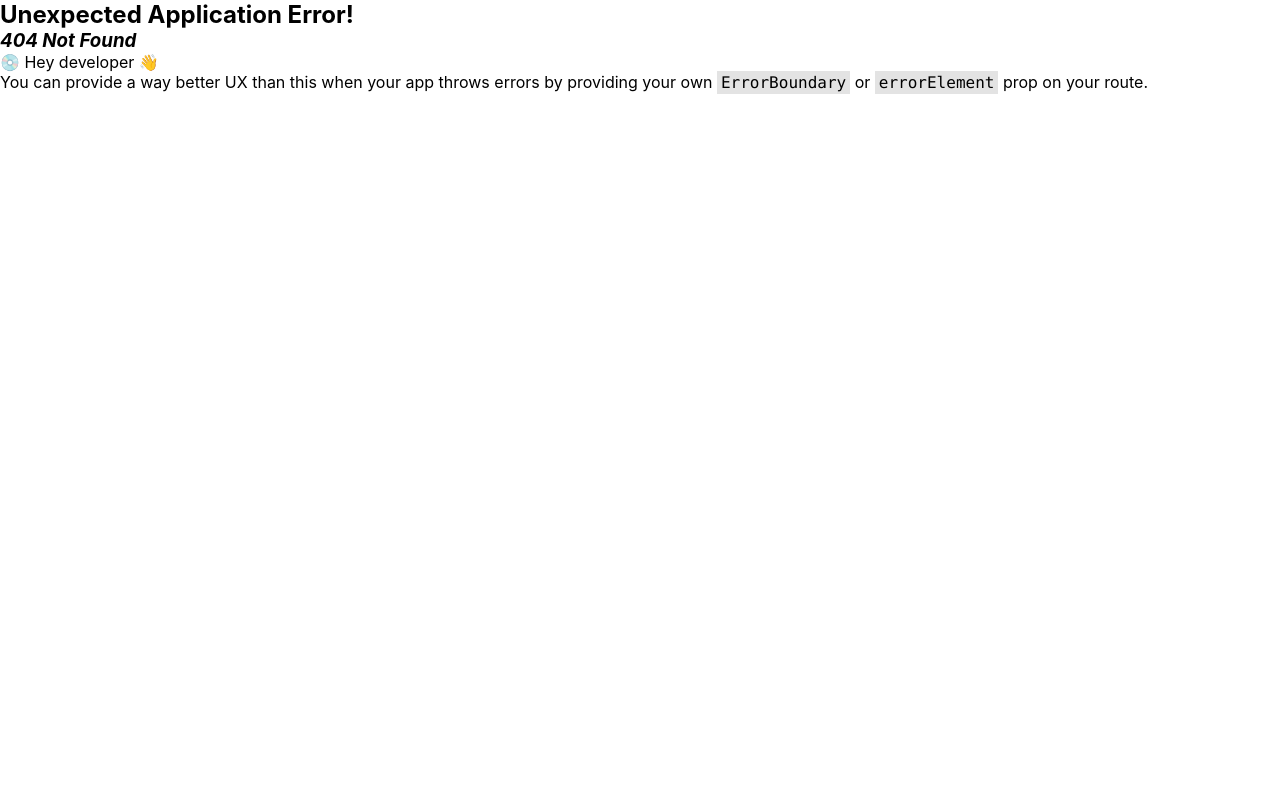
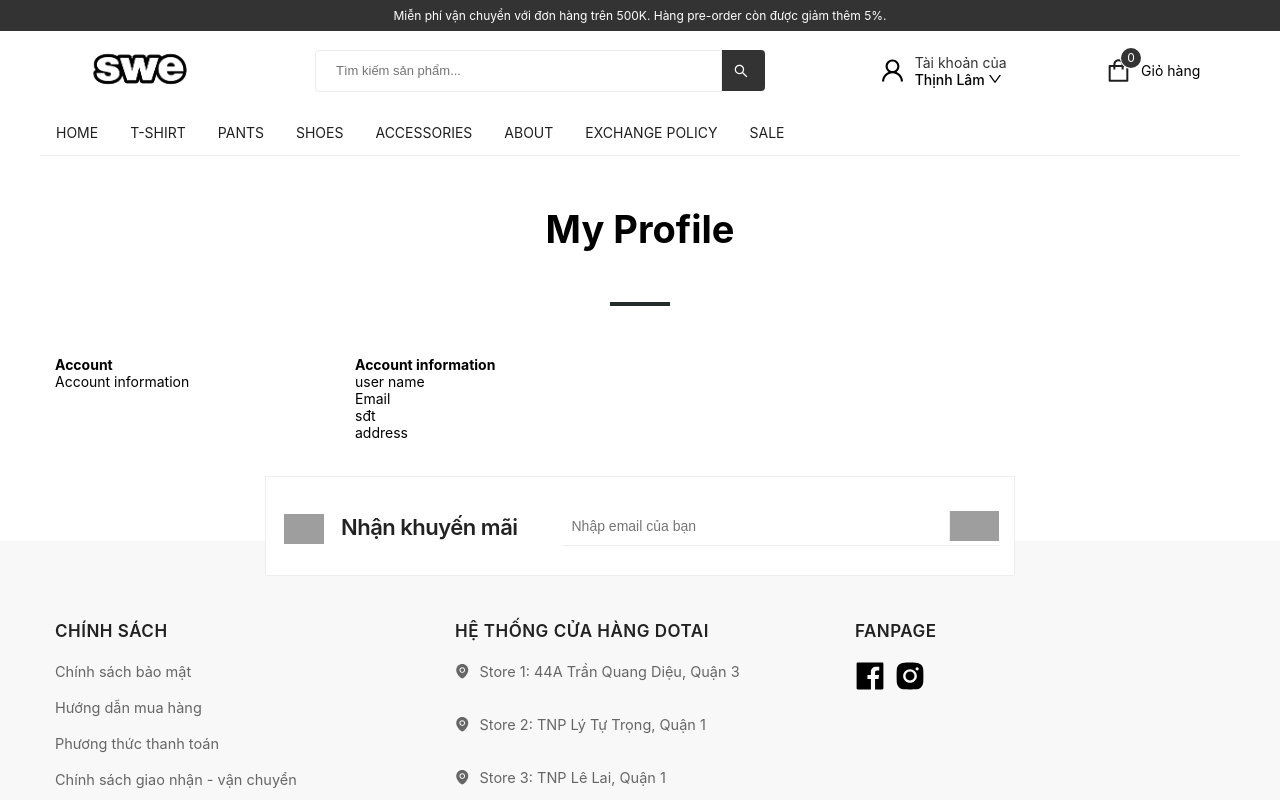
Before and after one commit to dkhannh26/SDN_FE_Group2, a React (Create React App) app: page /customer/user in a window 1280 px wide. Before the commit this address had no page. Shown: the top 800 px of the page. Built offline with nearby package versions, Linux system fonts and the light colour scheme; grey boxes are pictures that could not be loaded.

Commit message:
pop up signed in

```diff
--- a/src/assets/css/header.css
+++ b/src/assets/css/header.css
@@ -227,3 +227,11 @@ input:focus {
 .header-menu {
     display: block;
 }
+
+.pop-list-item {
+    transition: .3s;
+}
+.pop-list-item:hover {
+    transform: scale(1.1);
+    cursor: pointer;
+}
--- /dev/null
+++ b/src/assets/css/profile.css
@@ -0,0 +1,24 @@
+.profile-title {
+    font-size: 38px;
+    font-weight: 700;
+    width: fit-content;
+    margin: auto;
+    margin-top: 50px;
+}
+
+.profile-title::after {
+    content: "";
+    display: block;
+    width: 60px;
+    height: 4px;
+    margin: 50px auto 0;
+    background: #252a2b;
+}
+
+.profile-content {
+    margin-top: 50px;
+}
+
+.profile-item {
+    padding: 0 15px;
+}
--- a/src/components/header.js
+++ b/src/components/header.js
@@ -94,7 +94,7 @@ const Header = () => {
           </div>
         </Col>
         <Col span={8} className="login-cart flex-center">
-          <Popover
+          {/* <Popover
             content={LoginPopover}
             trigger="click"
             className="login-box flex-center "
@@ -108,10 +108,10 @@ const Header = () => {
                 Tài khoản của tôi <DownOutlined />
               </p>
             </div>
-          </Popover>
+          </Popover> */}
 
-          {/* <Popover
-            // content={LoginPopover}
+          <Popover
+            content={LoginPopover}
             trigger="click"
             className="login-box flex-center "
           >
@@ -124,7 +124,7 @@ const Header = () => {
                 Thịnh Lâm <DownOutlined />
               </p>
             </div>
-          </Popover> */}
+          </Popover>
 
           <Popover
             placement="bottomRight"
--- a/src/components/login.js
+++ b/src/components/login.js
@@ -2,7 +2,7 @@ import axios from "axios";
 import React, { useState, useRef } from "react";
 import { PATH } from "../config/api.config";
 
-import { Button, Carousel, Form, Input, notification } from "antd";
+import { Button, Carousel, Form, Input, List, notification } from "antd";
 import { useNavigate } from "react-router-dom";
 const LoginPopover = () => {
   const navigate = useNavigate();
@@ -74,7 +74,7 @@ const LoginPopover = () => {
   //   console.log(currentSlide);
   // };
 
-  const carouselRef = useRef(null);
+  // const carouselRef = useRef(null);
 
   // const gotoSlide = (slideIndex) => {
   //   if (carouselRef.current) {
@@ -83,117 +83,133 @@ const LoginPopover = () => {
   // };
 
   return (
-    <Carousel ref={carouselRef} dots={false} style={{ width: 350, }}>
-      <form className="login-pop" onSubmit={onSubmit} >
-        <div className="login-pop-title">
-          <p className="login-pop-title__1">Đăng nhập tài khoản</p>
-          <p className="login-pop-title__2 text">
-            Nhập email và mật khẩu của bạn:
-          </p>
-        </div>
-        <div className="login-pop-input">
-          <input
-            name="email"
-            value={username}
-            onChange={(e) => setUsername(e.target.value)}
-            required
-          />
-          <label className="text">Username</label>
-        </div>
-        <div className="login-pop-input">
-          <input
-            name="password"
-            value={password}
-            onChange={(e) => setPassword(e.target.value)}
-            required
-            type="password"
-          />
-          <label className="text">Password</label>
-        </div>
-        <div className="login-pop-recaptcha">
-          This site is protected by reCAPTCHA and the Google
-          <a
-            href="https://policies.google.com/privacy"
-            target="_blank"
-            rel="noreferrer"
-          >
-            {" "}
-            Privacy Policy{" "}
-          </a>
-          and{" "}
-          <a
-            href="https://policies.google.com/terms"
-            target="_blank"
-            rel="noreferrer"
-          >
-            {" "}
-            Terms of Service{" "}
-          </a>
-          apply.
-        </div>
-        <button type="submit" className="login-pop-btn">
-          ĐĂNG NHẬP
-        </button>
-        <div className="login-pop-navigate text">
-          <p>
-            Khách hàng mới?
-            <a href="/"> Tạo tài khoản</a>
-          </p>
-          <p>
-            Quên mật khẩu?
-            <a href="#" onClick={(e) => { e.preventDefault(); carouselRef.current.next(); }} > Khôi phục mật khẩu</a>
-          </p>
-        </div>
-      </form>
+    // <Carousel ref={carouselRef} dots={false} style={{ width: 350, }}>
+    //   <form className="login-pop" onSubmit={onSubmit} >
+    //     <div className="login-pop-title">
+    //       <p className="login-pop-title__1">Đăng nhập tài khoản</p>
+    //       <p className="login-pop-title__2 text">
+    //         Nhập email và mật khẩu của bạn:
+    //       </p>
+    //     </div>
+    //     <div className="login-pop-input">
+    //       <input
+    //         name="email"
+    //         value={username}
+    //         onChange={(e) => setUsername(e.target.value)}
+    //         required
+    //       />
+    //       <label className="text">Username</label>
+    //     </div>
+    //     <div className="login-pop-input">
+    //       <input
+    //         name="password"
+    //         value={password}
+    //         onChange={(e) => setPassword(e.target.value)}
+    //         required
+    //         type="password"
+    //       />
+    //       <label className="text">Password</label>
+    //     </div>
+    //     <div className="login-pop-recaptcha">
+    //       This site is protected by reCAPTCHA and the Google
+    //       <a
+    //         href="https://policies.google.com/privacy"
+    //         target="_blank"
+    //         rel="noreferrer"
+    //       >
+    //         {" "}
+    //         Privacy Policy{" "}
+    //       </a>
+    //       and{" "}
+    //       <a
+    //         href="https://policies.google.com/terms"
+    //         target="_blank"
+    //         rel="noreferrer"
+    //       >
+    //         {" "}
+    //         Terms of Service{" "}
+    //       </a>
+    //       apply.
+    //     </div>
+    //     <button type="submit" className="login-pop-btn">
+    //       ĐĂNG NHẬP
+    //     </button>
+    //     <div className="login-pop-navigate text">
+    //       <p>
+    //         Khách hàng mới?
+    //         <a href="/"> Tạo tài khoản</a>
+    //       </p>
+    //       <p>
+    //         Quên mật khẩu?
+    //         <a href="#" onClick={(e) => { e.preventDefault(); carouselRef.current.next(); }} > Khôi phục mật khẩu</a>
+    //       </p>
+    //     </div>
+    //   </form>
 
-      <form>
-        <div className="login-pop-title">
-          <p className="login-pop-title__1">KHÔI PHỤC MẬT KHẨU</p>
-          <p className="login-pop-title__2 text">
-            Nhập email của bạn:
-          </p>
-        </div>
-        <div className="login-pop-input">
-          <input
-            name="email"
-            value={username}
-            onChange={(e) => setUsername(e.target.value)}
-            required
-          />
-          <label className="text">Username</label>
-        </div>
-        <div className="login-pop-recaptcha">
-          This site is protected by reCAPTCHA and the Google
-          <a
-            href="https://policies.google.com/privacy"
-            target="_blank"
-            rel="noreferrer"
-          >
-            {" "}
-            Privacy Policy{" "}
-          </a>
-          and{" "}
-          <a
-            href="https://policies.google.com/terms"
-            target="_blank"
-            rel="noreferrer"
-          >
-            {" "}
-            Terms of Service{" "}
-          </a>
-          apply.
-        </div>
-        <button type="submit" className="re-pass-btn">
-          KHÔI PHỤC
-        </button>
-        <div className="login-pop-navigate text">
-          <p>
-            Bạn đã nhớ mật khẩu?
-            <a href="#" onClick={(e) => { e.preventDefault(); carouselRef.current.prev(); }} > Trở về đăng nhập</a>
-          </p>
-        </div>
-      </form>
-    </Carousel>
+    //   <form>
+    //     <div className="login-pop-title">
+    //       <p className="login-pop-title__1">KHÔI PHỤC MẬT KHẨU</p>
+    //       <p className="login-pop-title__2 text">
+    //         Nhập email của bạn:
+    //       </p>
+    //     </div>
+    //     <div className="login-pop-input">
+    //       <input
+    //         name="email"
+    //         value={username}
+    //         onChange={(e) => setUsername(e.target.value)}
+    //         required
+    //       />
+    //       <label className="text">Username</label>
+    //     </div>
+    //     <div className="login-pop-recaptcha">
+    //       This site is protected by reCAPTCHA and the Google
+    //       <a
+    //         href="https://policies.google.com/privacy"
+    //         target="_blank"
+    //         rel="noreferrer"
+    //       >
+    //         {" "}
+    //         Privacy Policy{" "}
+    //       </a>
+    //       and{" "}
+    //       <a
+    //         href="https://policies.google.com/terms"
+    //         target="_blank"
+    //         rel="noreferrer"
+    //       >
+    //         {" "}
+    //         Terms of Service{" "}
+    //       </a>
+    //       apply.
+    //     </div>
+    //     <button type="submit" className="re-pass-btn">
+    //       KHÔI PHỤC
+    //     </button>
+    //     <div className="login-pop-navigate text">
+    //       <p>
+    //         Bạn đã nhớ mật khẩu?
+    //         <a href="#" onClick={(e) => { e.preventDefault(); carouselRef.current.prev(); }} > Trở về đăng nhập</a>
+    //       </p>
+    //     </div>
+    //   </form>
+    // </Carousel>
+
+
+      <List
+        dataSource={[
+          'My Profile',
+          'Change Password',
+          'Logout'
+        ]}
+        renderItem={(item) => (
+          <List.Item className="pop-list-item">
+            {item}
+          </List.Item>
+        )}
+        style={{width: 110}}
+      />
+
   );
 };
 
--- a/src/pages/User.js
+++ b/src/pages/User.js
@@ -1,9 +1,25 @@
 import React from 'react';
+import '../assets/css/profile.css'
+import { Col, Row } from 'antd';
 
 const User = () => {
     return (
-        <div>
-            User
+        <div className='container profile'>
+            <h1 className='profile-title'>My Profile</h1>
+            <Row className='profile-content'>
+                <Col span={6} className='profile-item'>
+                    <b>Account</b>
+                    <p>Account information</p>
+                </Col>
+                <Col span={18} className='profile-item'>
+                <b>Account information</b>
+                <p>user name</p>
+                <p>Email</p>
+                <p>sđt</p>
+                <p>address</p>
+
+                </Col>
+            </Row>
         </div>
     );
 };
--- a/src/routes/customer.js
+++ b/src/routes/customer.js
@@ -1,7 +1,10 @@
 import React from "react";
 import { Outlet, Route } from "react-router-dom";
 import Layout from "../components/layout";
+import User from '../pages/User'
 
 export const CustomerRoutes = (
-  <Route path="customer" element={<Layout />}></Route>
+  <Route path="customer" element={<Layout />}>
+    <Route path="user" element={<User/>}></Route>
+  </Route>
 );
```
